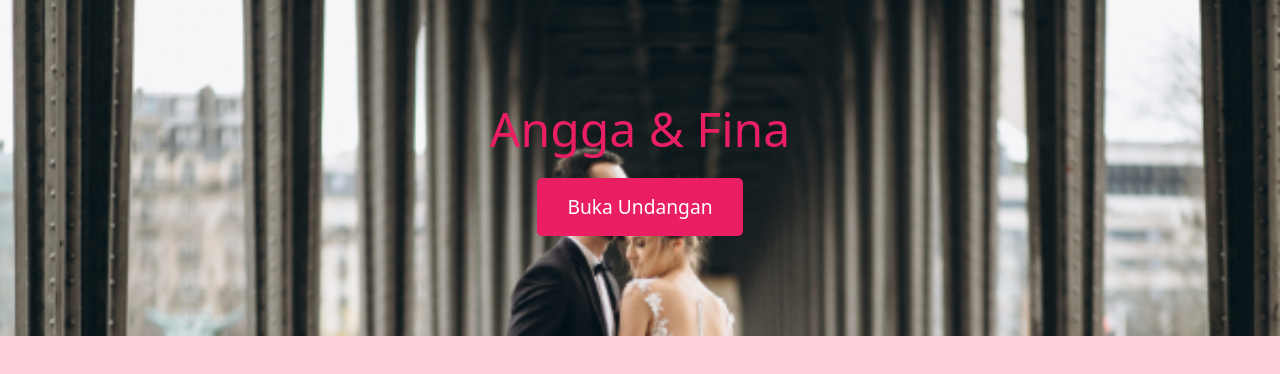
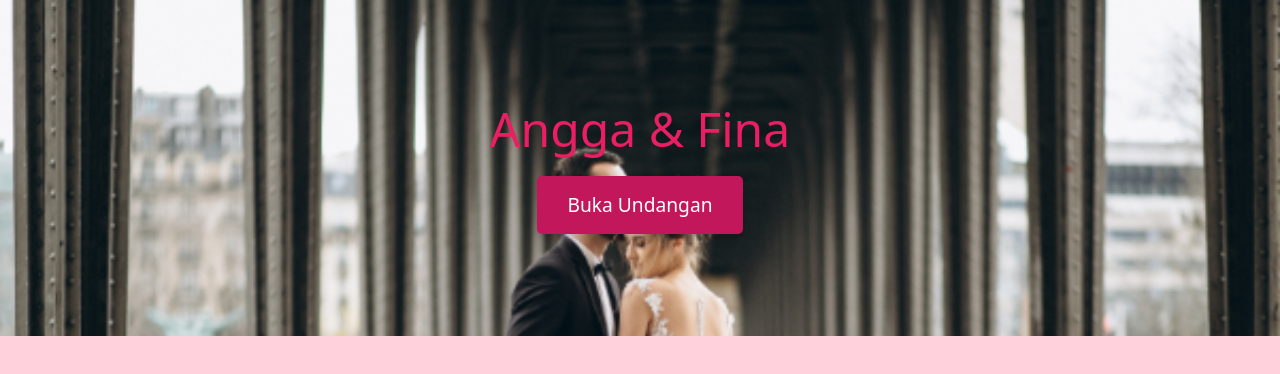
Before and after one commit to CVJatiNegaraMakassar/CVJatiNegaraMakassar.github.io, a plain HTML site: page index.html in a window 1280 px wide. In both pictures the pointer is over the button "Buka Undangan". Drawn offline with nearby package versions, Linux system fonts and the light colour scheme.

Commit message:
index.html

```diff
--- a/index.html
+++ b/index.html
@@ -77,6 +77,12 @@ body {
             font-size: 1.2rem;
             cursor: pointer;
         }
+.btn-buka-undangan:hover {
+  background-color: #c2185b; /* Warna pink yang lebih gelap saat hover */
+  transform: translateY(-2px); /* Efek hover: naik sedikit */
+  box-shadow: 0 6px 8px rgba(0, 0, 0, 0.15); /* Bayangan lebih tegas saat hover */
+}
+
         /* CSS untuk halaman utama */
         .main {
             padding: 0;
@@ -433,17 +439,17 @@ body {
 
 
     <section class="hero">
-        <audio id="myAudio" loop>
-            <source src="music.mp3" type="audio/mpeg">
-            Your browser does not support the audio element.
-        </audio>
+
         <div class="container">
            <h1>Angga & Fina</h1>
             <button class="btn-buka-undangan" onclick="bukaUndangan()">Buka Undangan</button>
         </div>
     </section>
 <!--Tombol Undangan End-->
-
+<audio id="myAudio" loop>
+    <source src="music.mp3" type="audio/mpeg">
+    Your browser does not support the audio element.
+</audio>
     <section class="main" id="halamanUtama">
         <div class="main-header">
             <div class="countdown">
```
